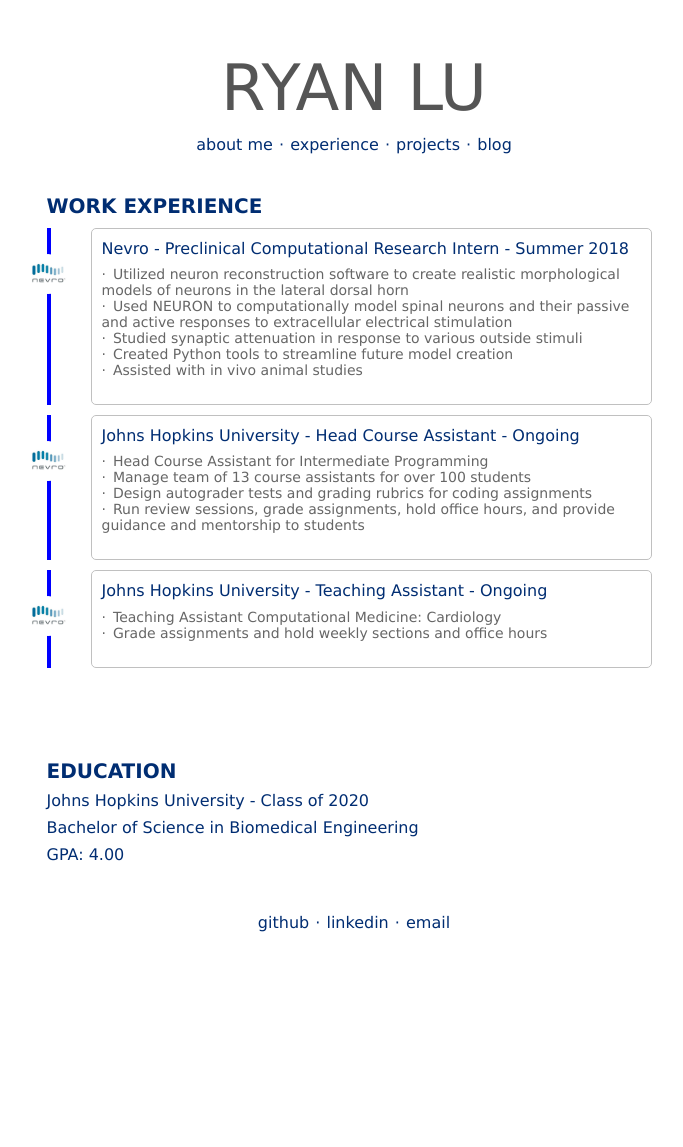
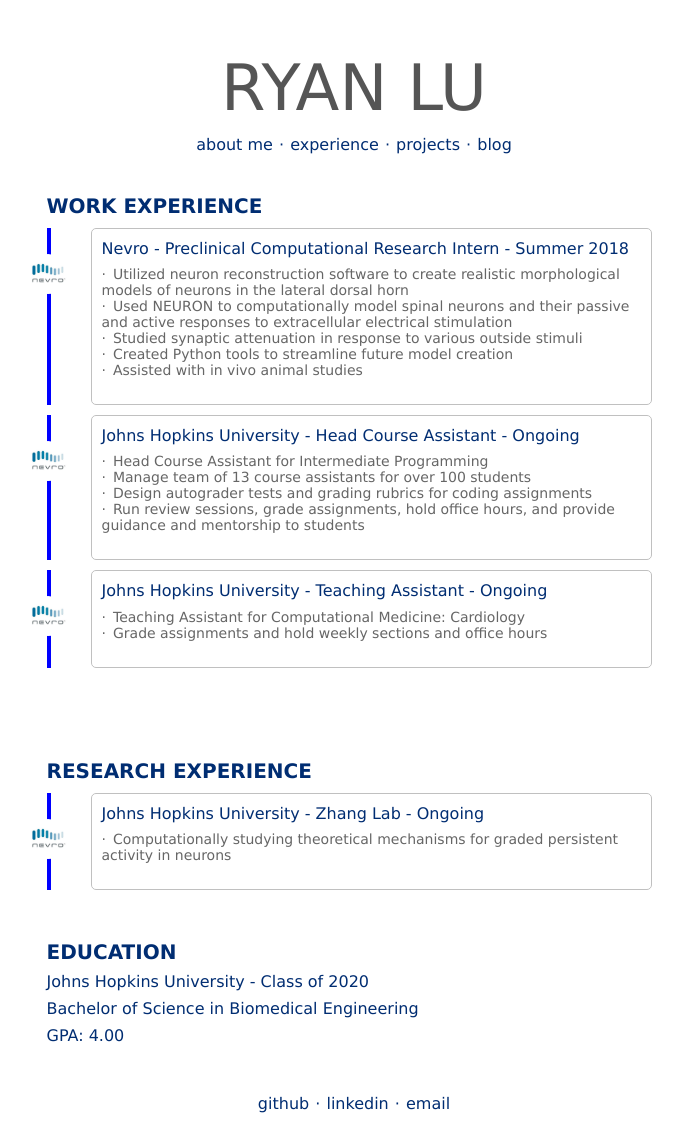
Before and after one commit to ryanlu41/ryanlu41.github.io, a Jekyll site: the page built from experience/index.html, in a window 1280 px wide. Shown: the whole page, without its empty margins (286-969 px from the left). Built offline with Jekyll 4.4.1, drawn with Linux system fonts in a browser that asks for light colours; before the commit the page ends 966 px from its top, so only the background shows below that.

Commit message:
zhang lab

```diff
--- a/experience/index.html
+++ b/experience/index.html
@@ -71,7 +71,7 @@ title: Ryan Lu - Experience
 			<div class="timeline-item nevro">
 				<h4>Johns Hopkins University - Teaching Assistant - Ongoing</h4>
 				<ul>
-					<li>Teaching Assistant Computational Medicine: Cardiology </li>
+					<li>Teaching Assistant for Computational Medicine: Cardiology </li>
 					<li>Grade assignments and hold weekly sections and office hours</li>
 				</ul>
 			</div>
@@ -82,6 +82,22 @@ title: Ryan Lu - Experience
 
 <div class='row slide'>
 	<div class='col-md-6 offset-md-3 content-pad'>
+		<h3>RESEARCH EXPERIENCE</h3>
+		<div class="timeline">
+			<div class="timeline-item nevro">
+				<h4>Johns Hopkins University - Zhang Lab - Ongoing</h4>
+				<ul>
+					<li>Computationally studying theoretical mechanisms for graded persistent activity in neurons</li>
+				</ul>
+			</div>
+		</div>
+	</div>
+</div>
+
+
+
+<div class='row slide'>
+	<div class='col-md-6 offset-md-3 content-pad'>
 		<h3>EDUCATION</h3>
 		<h4>Johns Hopkins University - Class of 2020</h4>
 		<h4>Bachelor of Science in Biomedical Engineering </h4>
```
